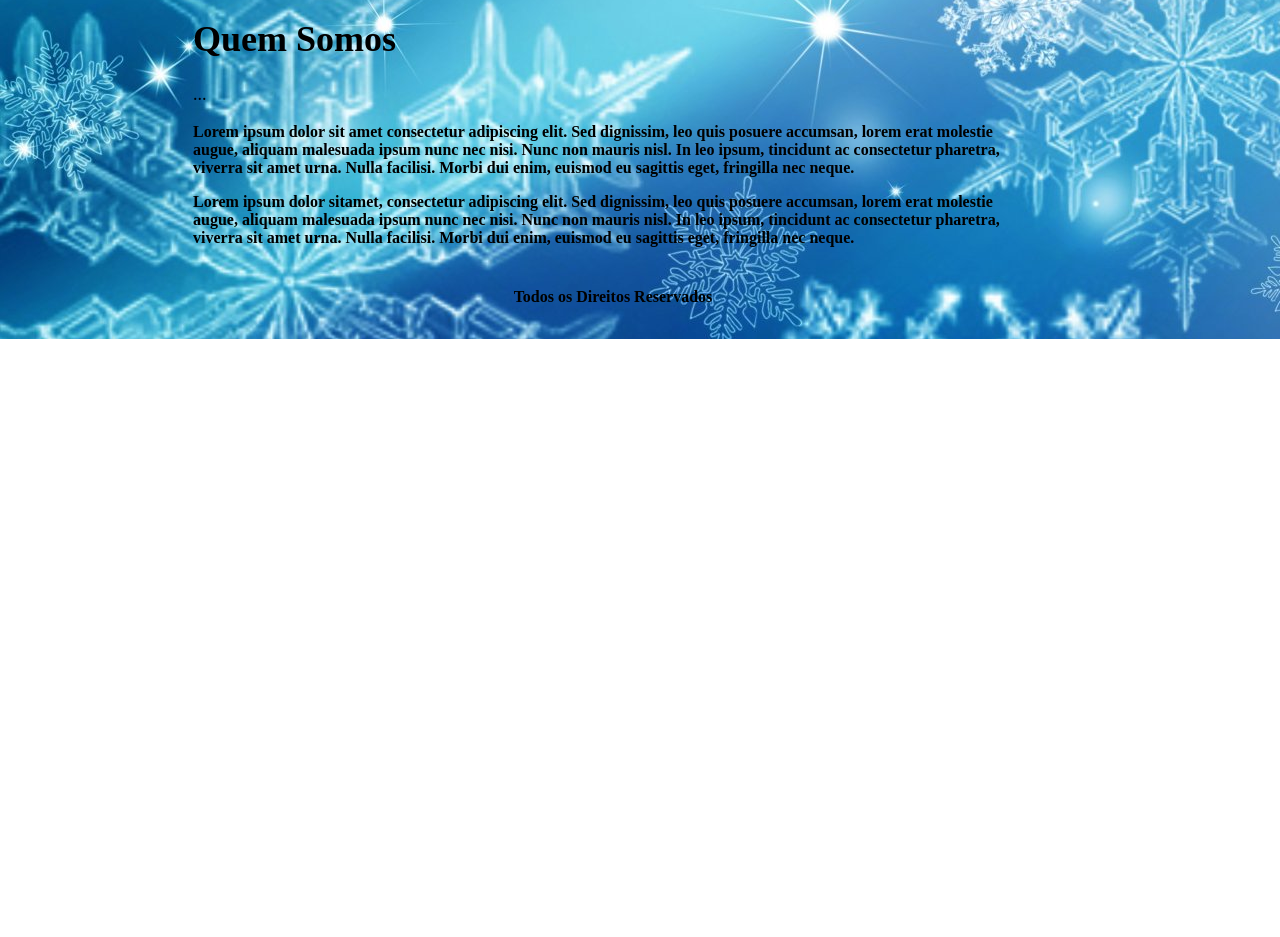
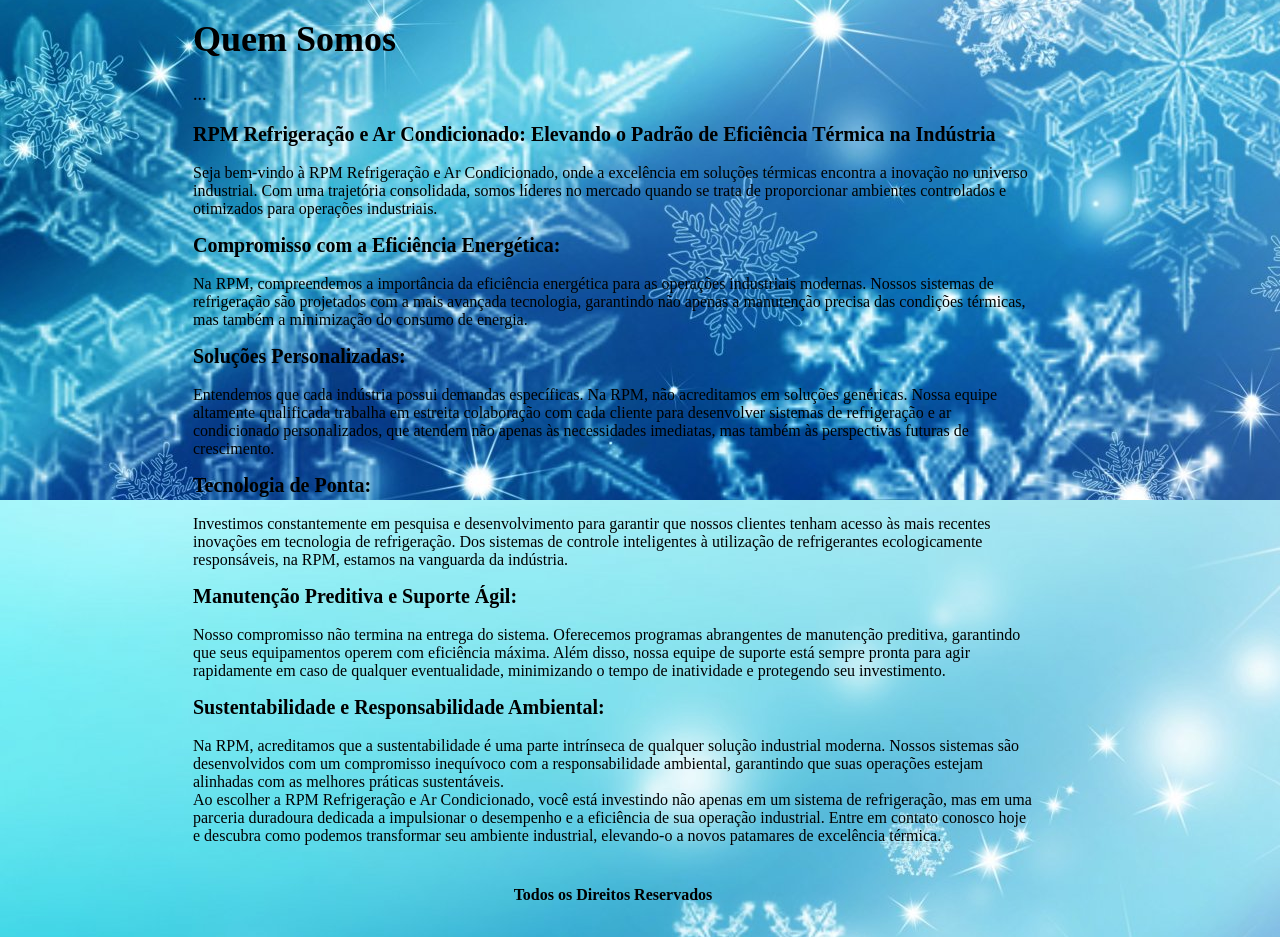
Before and after one commit to nemo147/RPM, a plain HTML site: page index.html in a window 1280 px wide. Shown: the part 700-1637 px from the top of the page. Before the commit the page ends 1039 px from the top, so only its background shows below. Drawn offline with Linux system fonts and the light colour scheme.

Commit message:
Update index.html

```diff
--- a/index.html
+++ b/index.html
@@ -75,15 +75,31 @@
                     <p style="font-size: 18px">...</p>
 
 					<p>
-						<strong>
-						Lorem ipsum dolor sit amet consectetur adipiscing elit. Sed dignissim, leo quis posuere accumsan, lorem erat molestie augue, aliquam malesuada ipsum nunc nec nisi. Nunc non mauris nisl. In leo ipsum, tincidunt ac consectetur pharetra, viverra sit amet urna. Nulla facilisi. Morbi dui enim, euismod eu sagittis eget, fringilla nec neque.
-						</strong>
+						<strong style="font-size: 20px;">RPM Refrigeração e Ar Condicionado: Elevando o Padrão de Eficiência Térmica na Indústria</strong><br><br>
+                        Seja bem-vindo à RPM Refrigeração e Ar Condicionado, onde a excelência em soluções térmicas encontra a inovação no universo industrial. Com uma trajetória consolidada, somos líderes no mercado quando se trata de proporcionar ambientes controlados e otimizados para operações industriais.
+
 					</p>
+                    <p>
+                        <strong style="font-size: 20px;">Compromisso com a Eficiência Energética:</strong><br><br>
+                        Na RPM, compreendemos a importância da eficiência energética para as operações industriais modernas. Nossos sistemas de refrigeração são projetados com a mais avançada tecnologia, garantindo não apenas a manutenção precisa das condições térmicas, mas também a minimização do consumo de energia.
+                    </p>
+                    <p>
+                        <strong style="font-size: 20px;">Soluções Personalizadas:</strong><br><br>
+                        Entendemos que cada indústria possui demandas específicas. Na RPM, não acreditamos em soluções genéricas. Nossa equipe altamente qualificada trabalha em estreita colaboração com cada cliente para desenvolver sistemas de refrigeração e ar condicionado personalizados, que atendem não apenas às necessidades imediatas, mas também às perspectivas futuras de crescimento.
+                    </p>
 					<p>
-						<strong>
-						Lorem ipsum dolor sitamet, consectetur adipiscing elit. Sed dignissim, leo quis posuere accumsan, lorem erat molestie augue, aliquam malesuada ipsum nunc nec nisi. Nunc non mauris nisl. In leo ipsum, tincidunt ac consectetur pharetra, viverra sit amet urna. Nulla facilisi. Morbi dui enim, euismod eu sagittis eget, fringilla nec neque.
-						</strong>
-					</p>
+                        <strong style="font-size: 20px;">Tecnologia de Ponta:</strong><br><br>
+                        Investimos constantemente em pesquisa e desenvolvimento para garantir que nossos clientes tenham acesso às mais recentes inovações em tecnologia de refrigeração. Dos sistemas de controle inteligentes à utilização de refrigerantes ecologicamente responsáveis, na RPM, estamos na vanguarda da indústria.
+                    </p>
+                    <p>
+                        <strong style="font-size: 20px;">Manutenção Preditiva e Suporte Ágil:</strong><br><br>
+                        Nosso compromisso não termina na entrega do sistema. Oferecemos programas abrangentes de manutenção preditiva, garantindo que seus equipamentos operem com eficiência máxima. Além disso, nossa equipe de suporte está sempre pronta para agir rapidamente em caso de qualquer eventualidade, minimizando o tempo de inatividade e protegendo seu investimento.
+                    </p>
+                    <p>
+                        <strong style="font-size: 20px;">Sustentabilidade e Responsabilidade Ambiental:</strong><br><br>
+                        Na RPM, acreditamos que a sustentabilidade é uma parte intrínseca de qualquer solução industrial moderna. Nossos sistemas são desenvolvidos com um compromisso inequívoco com a responsabilidade ambiental, garantindo que suas operações estejam alinhadas com as melhores práticas sustentáveis. <br>
+                        Ao escolher a RPM Refrigeração e Ar Condicionado, você está investindo não apenas em um sistema de refrigeração, mas em uma parceria duradoura dedicada a impulsionar o desempenho e a eficiência de sua operação industrial. Entre em contato conosco hoje e descubra como podemos transformar seu ambiente industrial, elevando-o a novos patamares de excelência térmica.
+                    </p>
 
 				</td>
 
```
